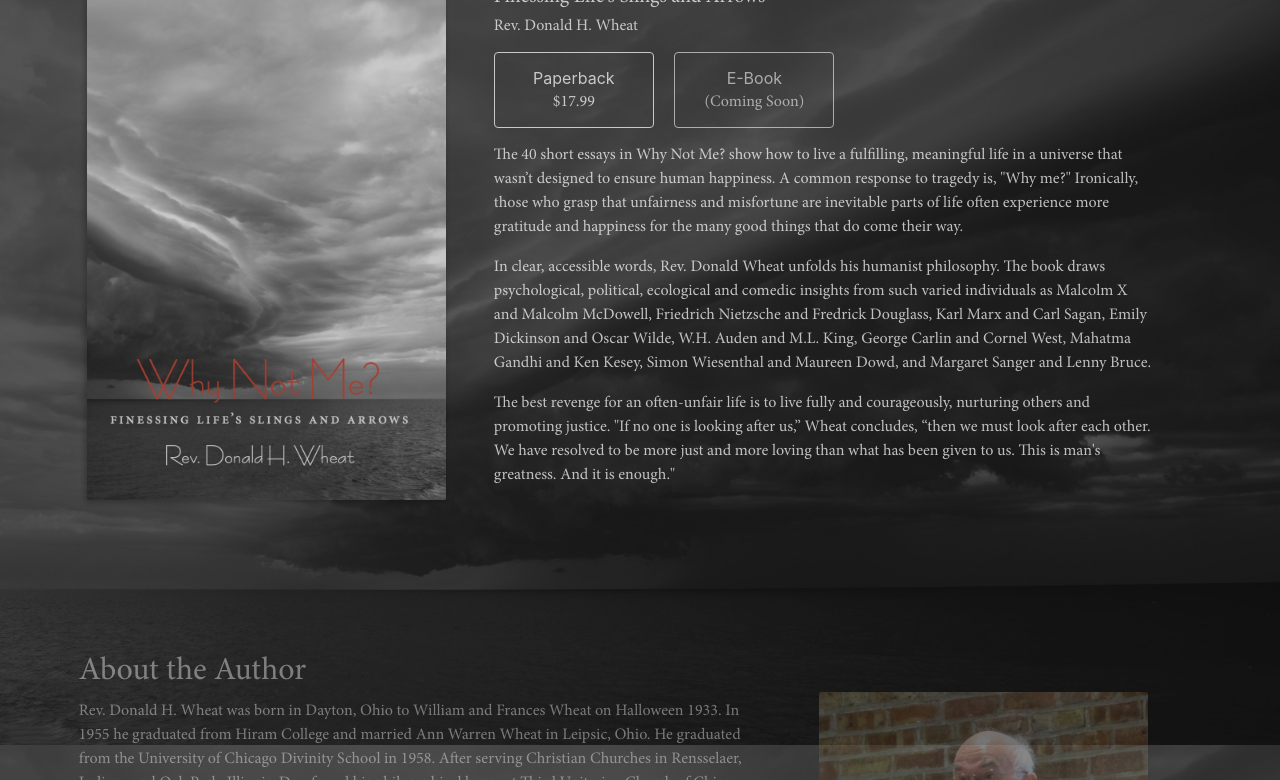
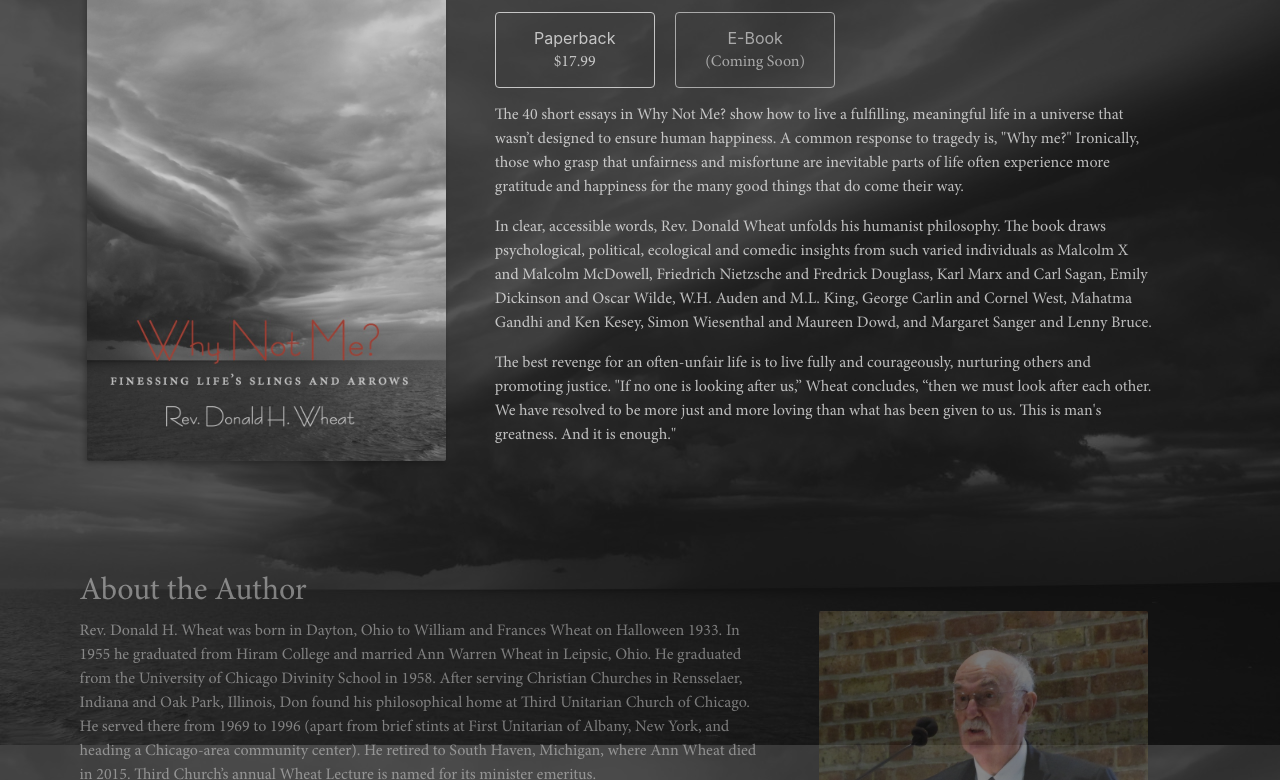
Before and after one commit to keenanmcdonald/why-not-me-site, a plain HTML site: page index.html in a window 1280 px wide. Shown: the part 961-1741 px from the top of the page. Drawn offline with nearby package versions, Linux system fonts and the light colour scheme.

Commit message:
minor changes

```diff
--- a/index.js
+++ b/index.js
@@ -1,7 +1,6 @@
 
 $(window).on('scroll', function() {
     scrollTop = $(window).scrollTop()
-
 
     titleScrollOut(scrollTop)
     backgroundScrollIn(scrollTop)
--- a/style.css
+++ b/style.css
@@ -139,7 +139,7 @@ h5.plain-subtitle, h6{
 }
 
 div.row{
-    padding: 50px 0;
+    padding: 10px 0;
 }
 
 
```
Also changed, not shown: index.html (+1 -2 lines).
